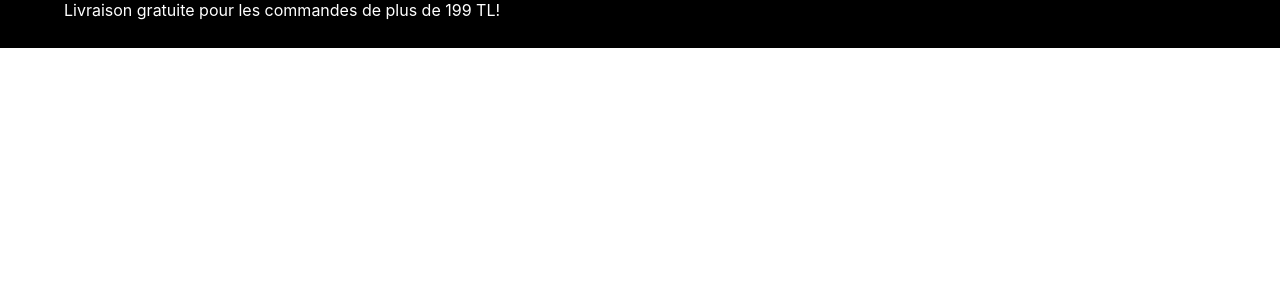
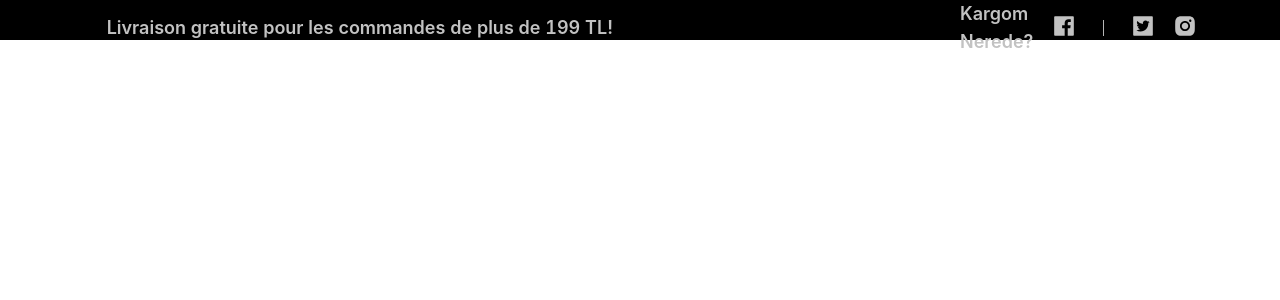
Before and after one commit to abdellaouisouhaila/pfe-front, a React (Create React App) app: page / in a window 1280 px wide. Shown: the top 300 px of the page. Built offline with nearby package versions, Linux system fonts and the light colour scheme.

Commit message:
added top header component

```diff
--- a/src/index.css
+++ b/src/index.css
@@ -11,3 +11,7 @@ code {
   font-family: source-code-pro, Menlo, Monaco, Consolas, 'Courier New',
     monospace;
 }
+
+#root {
+  height: 100vh;
+}
--- a/src/index.tsx
+++ b/src/index.tsx
@@ -6,6 +6,8 @@ import { Switch, Route } from "react-router";
 import { BrowserRouter } from "react-router-dom";
 import moment from 'moment';
 import { Home } from './views';
+import 'antd/dist/antd.css';
+
 
 
 const MainApp = (props: any) => {
--- a/src/views/home/Home.css
+++ b/src/views/home/Home.css
@@ -1,3 +1,4 @@
 .home {
-    height:100vh;
+     min-height: 100vh;
+  display: flex;
 }
--- a/src/views/home/Home.tsx
+++ b/src/views/home/Home.tsx
@@ -4,17 +4,11 @@ import { HomeTopHeader } from "./components/top-header";
 import "./Home.css";
 
 export const Home = () => {
-
-
-    return (
-        <div className="home">
-            <Row>
-                <Col span={24}>
-                    <HomeTopHeader />
-                </Col>
-
-            </Row>
-
-        </div>
-    )
-}
+  return (
+    <Row className="home">
+      <Col span={24}>
+        <HomeTopHeader />
+      </Col>
+    </Row>
+  );
+};
--- a/src/views/home/components/top-header/HomeTopHeader.css
+++ b/src/views/home/components/top-header/HomeTopHeader.css
@@ -0,0 +1,24 @@
+.top-header {
+    height: 5vh;
+    width: 100vw;
+    background-Color: #000;
+}
+
+.col {
+    margin: auto 0;
+}
+
+.col h3 {
+    color: #c2c2c2;
+    font-weight: 600;
+    font-size: 18px;
+}
+
+.col .divider {
+    background: #c2c2c2;
+    height: 2vh !important
+}
+
+.col .anticon {
+    font-size: 22px;
+}
--- a/src/views/home/components/top-header/HomeTopHeader.tsx
+++ b/src/views/home/components/top-header/HomeTopHeader.tsx
@@ -1,19 +1,25 @@
-import { Col, Row } from "antd";
+import { Col, Divider, Row, Space } from "antd";
+import { FacebookFilled, TwitterSquareFilled, InstagramFilled } from "@ant-design/icons";
+import "./HomeTopHeader.css";
 import React from "react";
 
-
-
 export const HomeTopHeader = () => {
-    return (
-        <Row style={{
-            height: "6vh",
-            backgroundColor: "#000",
-            color: "#fff"
-        }}>
-            <Col span={2} ></Col>
-            <Col push={2} span={6} style={{
-                marginLeft:"5vw"
-            }} >Livraison gratuite pour les commandes de plus de 199 TL!</Col>
-        </Row>
-    )
-}
+  return (
+    <Row className="top-header">
+      <Col push={2} span={18} className="col">
+        <h3>Livraison gratuite pour les commandes de plus de 199 TL!</h3>
+      </Col>
+      <Col span={4} className="col">
+        <h3>
+          <Space size={20}>
+            Kargom Nerede?
+            <FacebookFilled />
+            <Divider className="divider" type="vertical" />
+            <TwitterSquareFilled />
+            <InstagramFilled />
+          </Space>
+        </h3>
+      </Col>
+    </Row>
+  );
+};
```
Also changed, not shown: src/App.css (line endings or trailing spaces).
